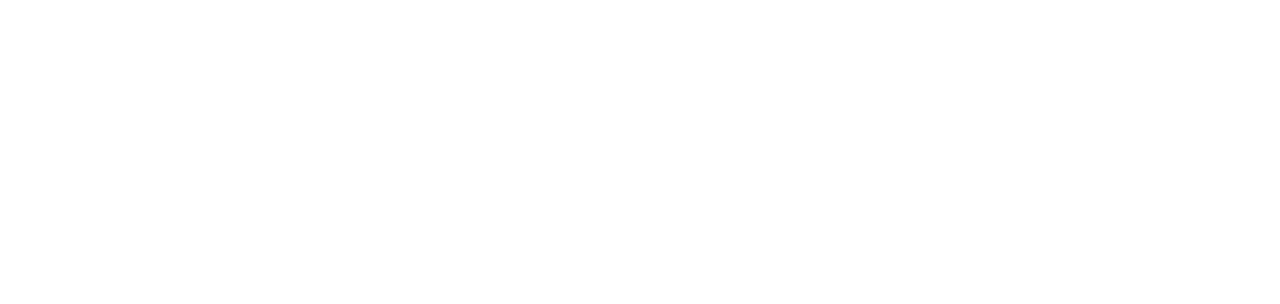
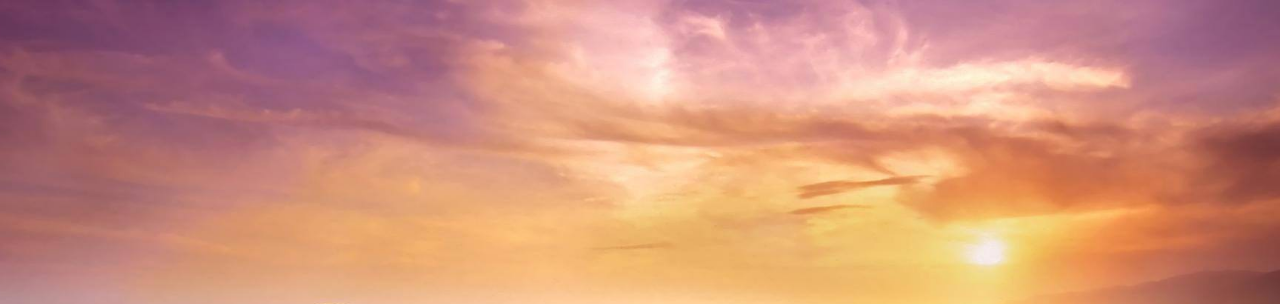
Before and after one commit to krutijvaghela/krutijvaghela.github.io, a plain HTML site: page index.html in a window 1280 px wide. Shown: the top 304 px of the page. Drawn offline with Linux system fonts and the light colour scheme.

Commit message:
Update index.html

```diff
--- a/index.html
+++ b/index.html
@@ -7,7 +7,7 @@ body, html {
 }
 
 .bgimg {
-    background-image: url('');
+    background-image: url('https://raw.githubusercontent.com/krutijvaghela/krutijvaghela.github.io/master/img.jpg');
     height: 100%;
     background-position: center;
     background-size: cover;
```
